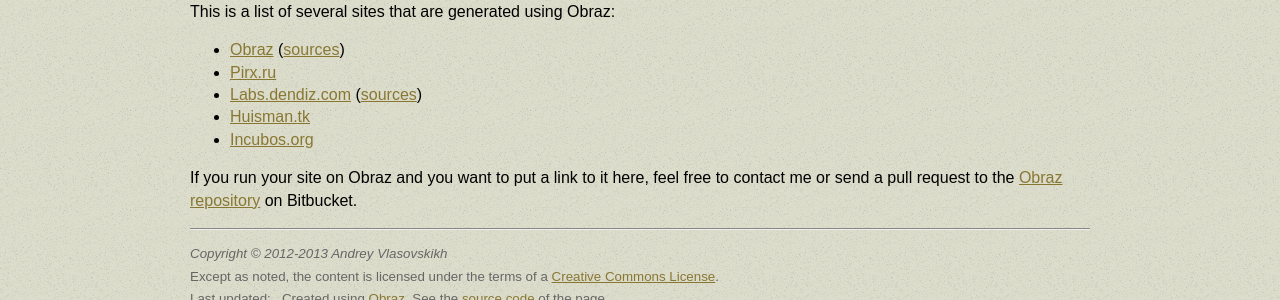
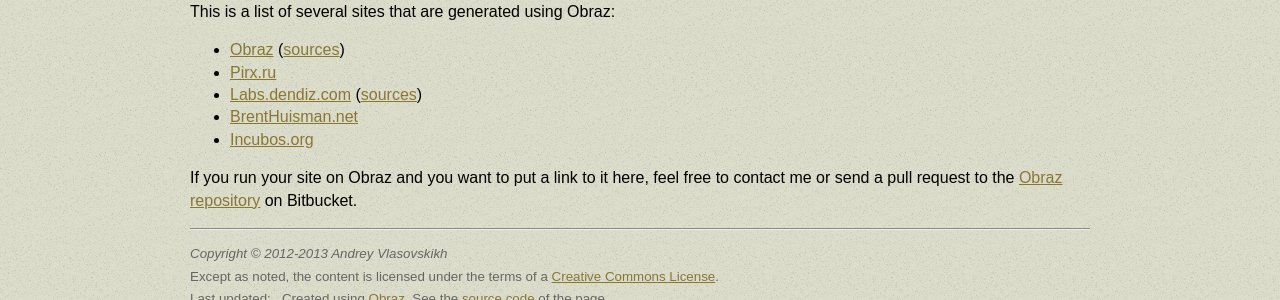
Before and after one commit to vlasovskikh/obraz, a Jekyll site: the page built from doc/users.md, in a window 1280 px wide. Shown: the part 137-437 px from the top of the page. Built offline with Jekyll 4.4.1, drawn with Linux system fonts in a browser that asks for light colours.

Commit message:
Updated link to Brent Huisman's site

```diff
--- a/doc/users.md
+++ b/doc/users.md
@@ -13,7 +13,7 @@
 * [Pirx.ru](http://pirx.ru)
 * [Labs.dendiz.com](http://labs.dendiz.com/)
   ([sources](https://github.com/dendiz/labs.dendiz.com))
-* [Huisman.tk](http://huisman.tk/)
+* [BrentHuisman.net](http://brenthuisman.net/)
 * [Incubos.org](http://incubos.org/)
 
 If you run your site on Obraz and you want to put a link to it here, feel free
```
